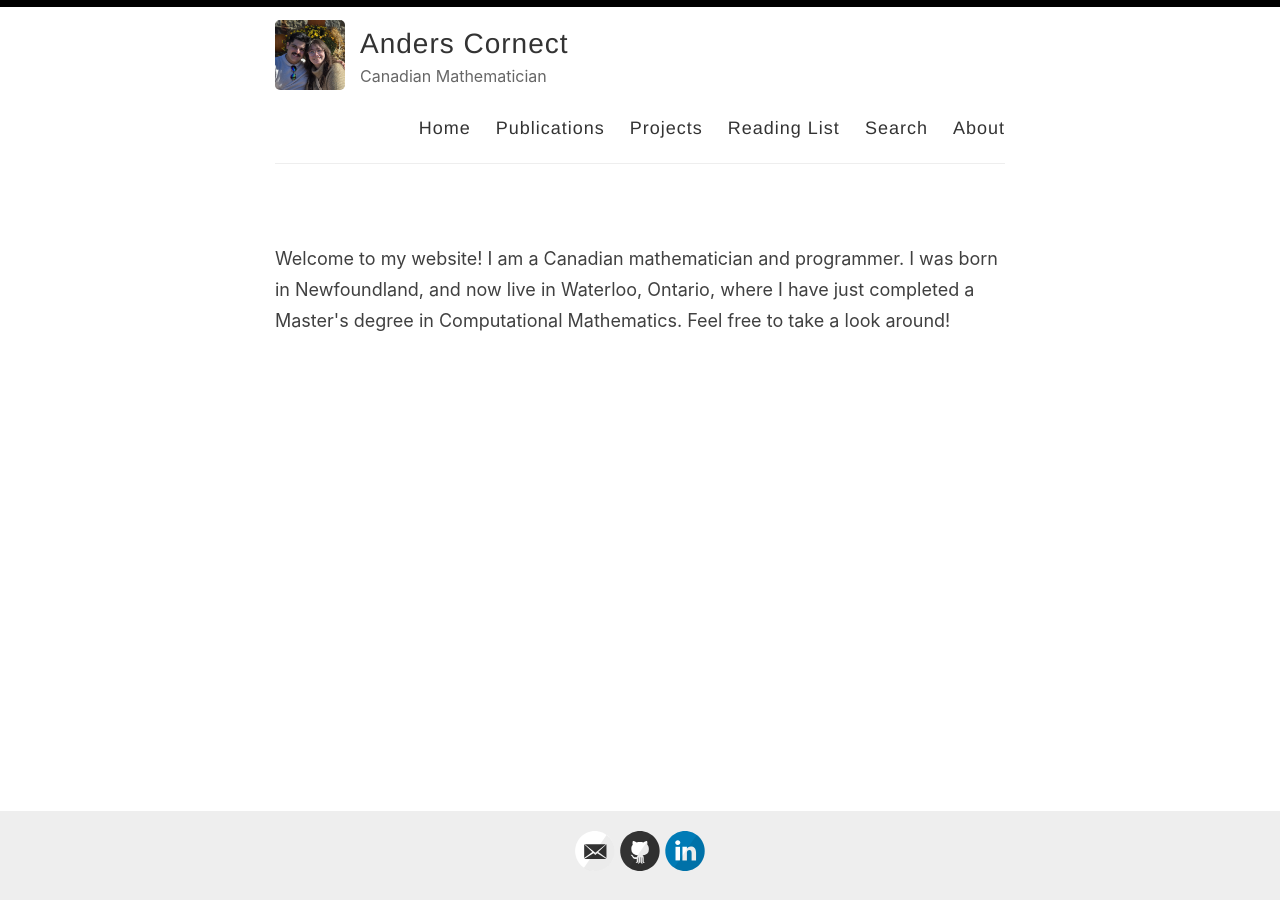
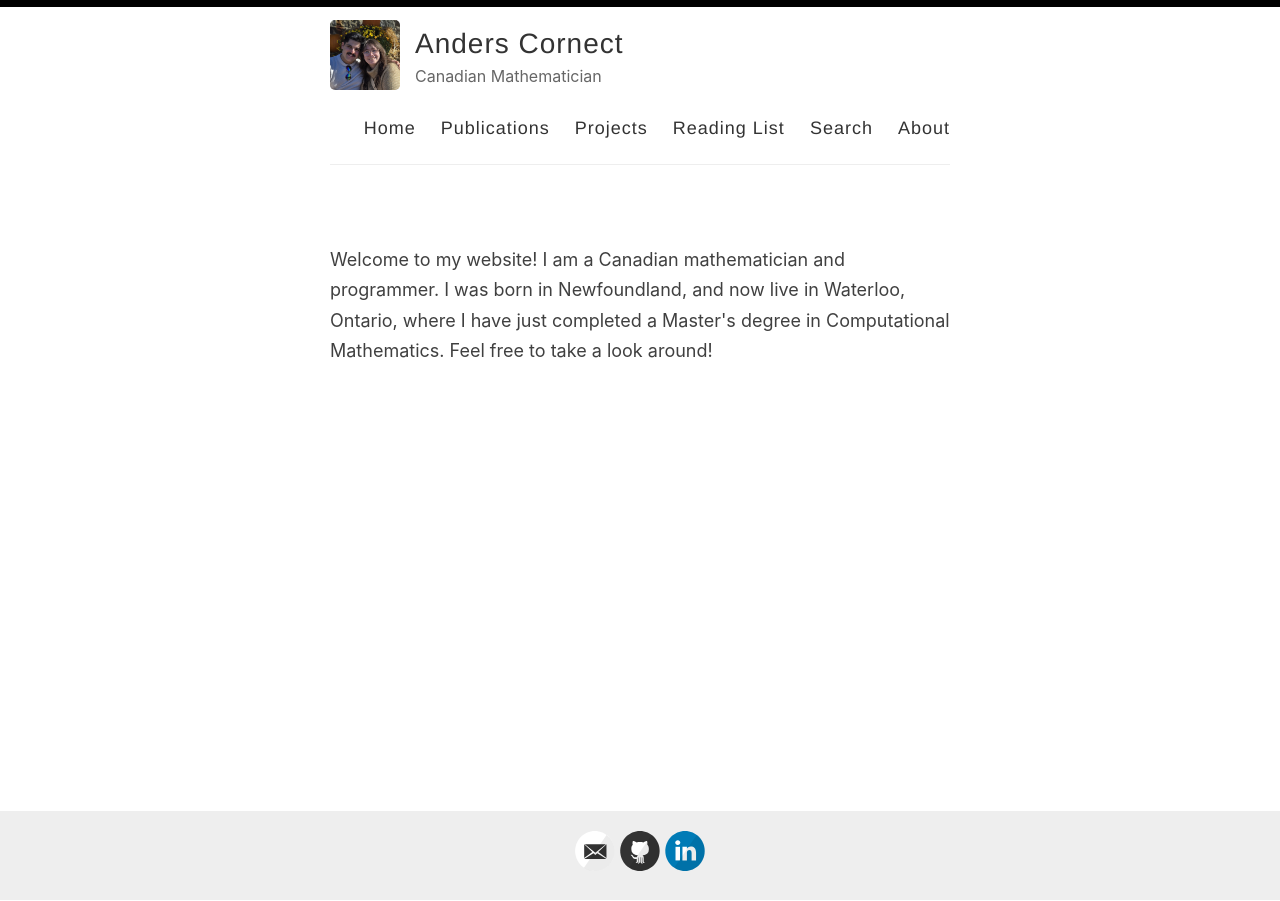
Before and after one commit to And-ers/And-ers.github.io, a Jekyll site: the page built from index.html, in a window 1280 px wide. Built offline with Jekyll 4.4.1, drawn with Linux system fonts in a browser that asks for light colours; the list of posts is cut into pages by our own code.

Commit message:
modified:   assets/style.scss

```diff
--- a/assets/style.scss
+++ b/assets/style.scss
@@ -33,9 +33,9 @@ body {
 
 .container {
   margin: 0 auto;
-  max-width: 750px;
+  max-width: 700px;
   padding: 0 10px;
-  width: 100%;
+  width: 50%;
 }
 
 h1, h2, h3, h4, h5, h6 {
```
